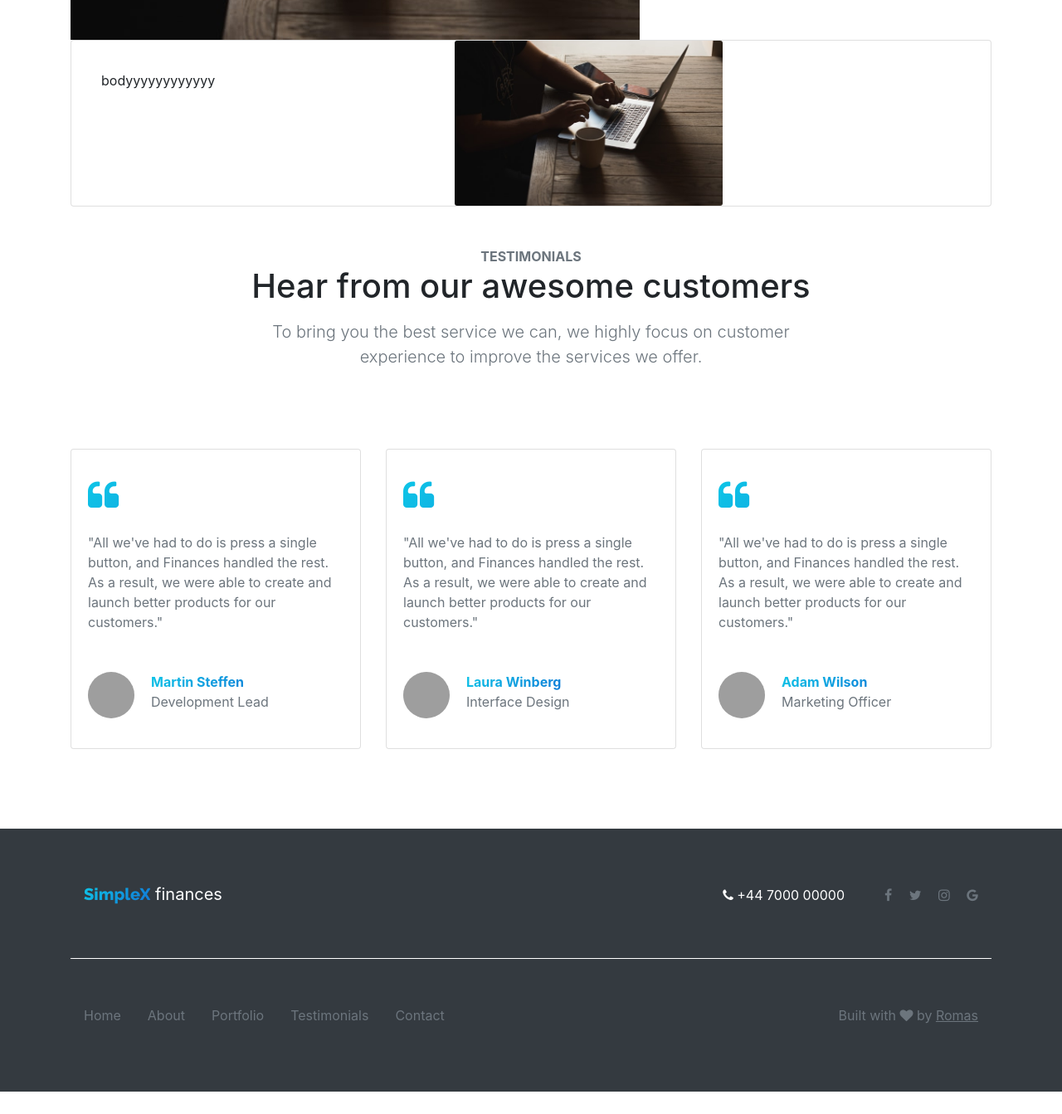
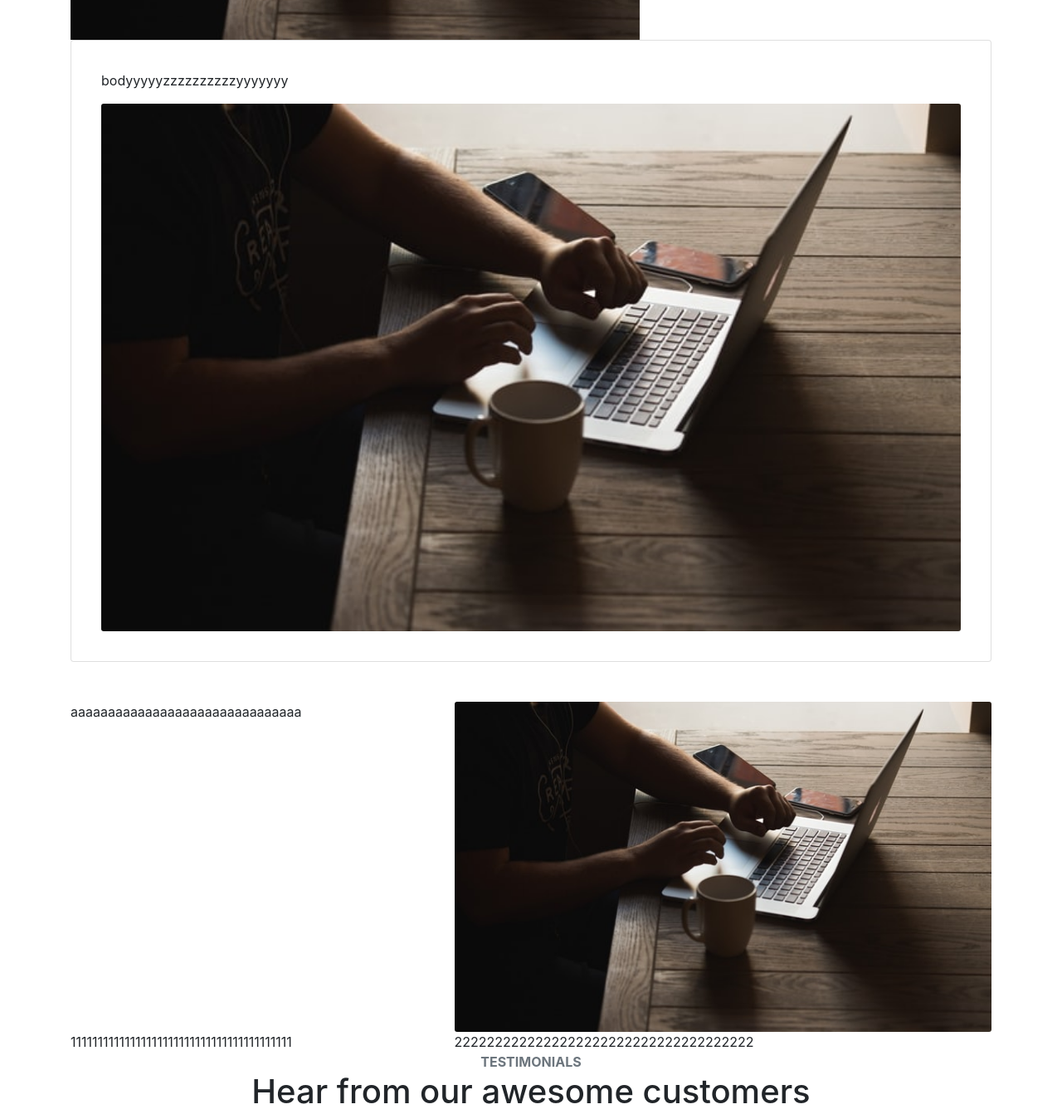
Before and after one commit to rmlds/portfolio-website-1, a website: page public/index.html in a window 1280 px wide. Shown: the part 5000-6343 px from the top of the page at 83% size. Before the commit the page ends 6316 px from the top, so only its background shows below. Drawn offline with nearby package versions, Linux system fonts and the light colour scheme; grey boxes are pictures that could not be loaded.

Commit message:
Fixing images on Android #3

```diff
--- a/public/index.html
+++ b/public/index.html
@@ -177,15 +177,27 @@
     <img src="/images/unsplash-business-3.jpg" style="min-width: 100px; min-height: 100px;" alt="business">
 
     <div class="card mb-5">
-      <div class="row no-gutters">
-        <div class="col-lg-5">
-          <div class="card-body m-3">
-            <p>bodyyyyyyyyyyyy</p>
-          </div>
-        </div>
-        <div class="col-lg-7">
-          <img src="/images/unsplash-business-3.jpg" class="card-img h-100" style="width: 50%; min-width: 100px;" alt="business">
-        </div>
+      <div class="card-body m-3">
+        <p>bodyyyyyzzzzzzzzzzyyyyyyy</p>
+        <img src="/images/unsplash-business-3.jpg" class="card-img h-100" alt="business">
+      </div>
+    </div>
+
+    <div class="row no-gutters">
+      <div class="col-lg-5">
+        aaaaaaaaaaaaaaaaaaaaaaaaaaaaaaa
+      </div>
+      <div class="col-lg-7">
+        <img src="/images/unsplash-business-3.jpg" class="card-img h-100" alt="business">
+      </div>
+    </div>
+
+    <div class="row no-gutters">
+      <div class="col-lg-5">
+        11111111111111111111111111111111111111111
+      </div>
+      <div class="col-lg-7">
+        2222222222222222222222222222222222222
       </div>
     </div>
 
```
